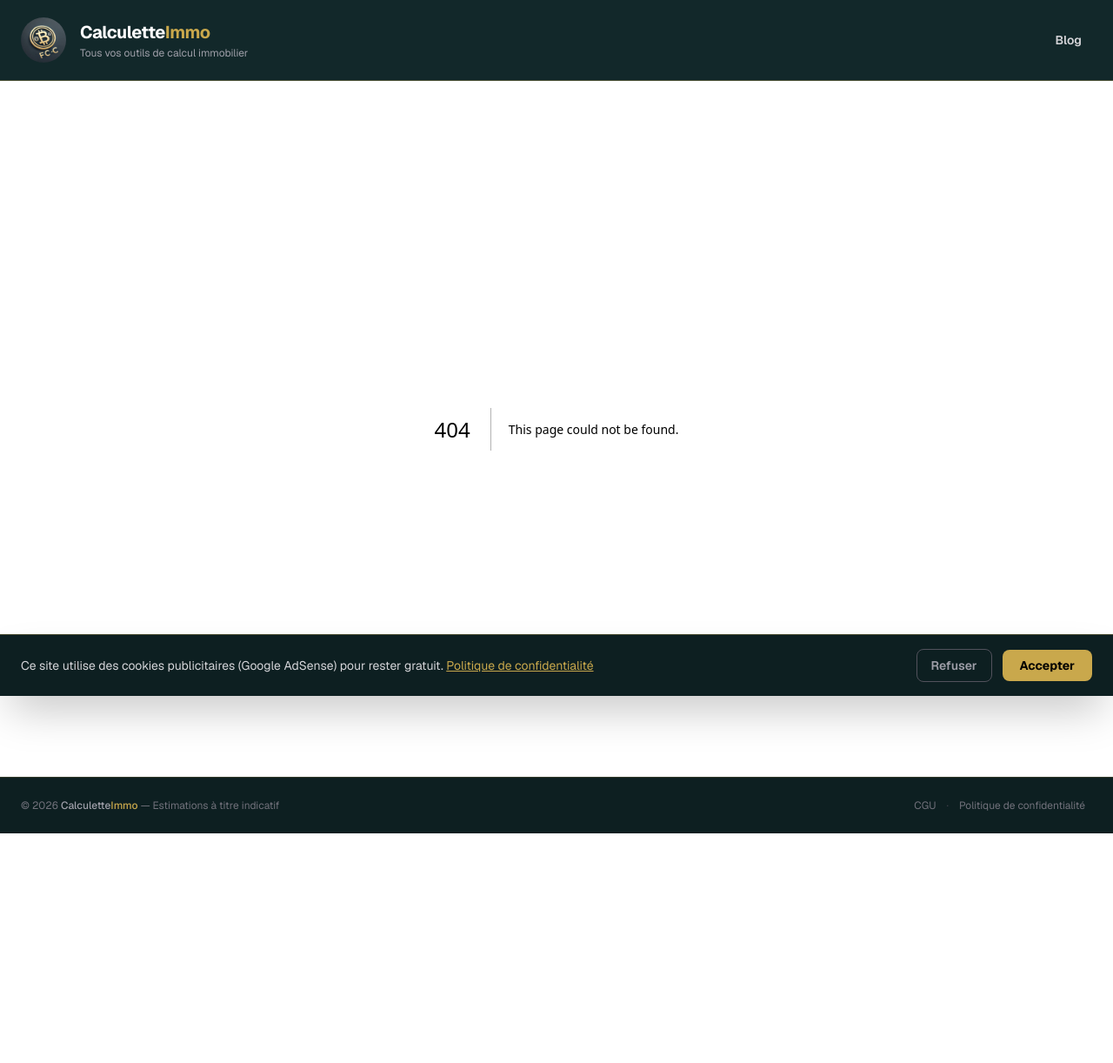
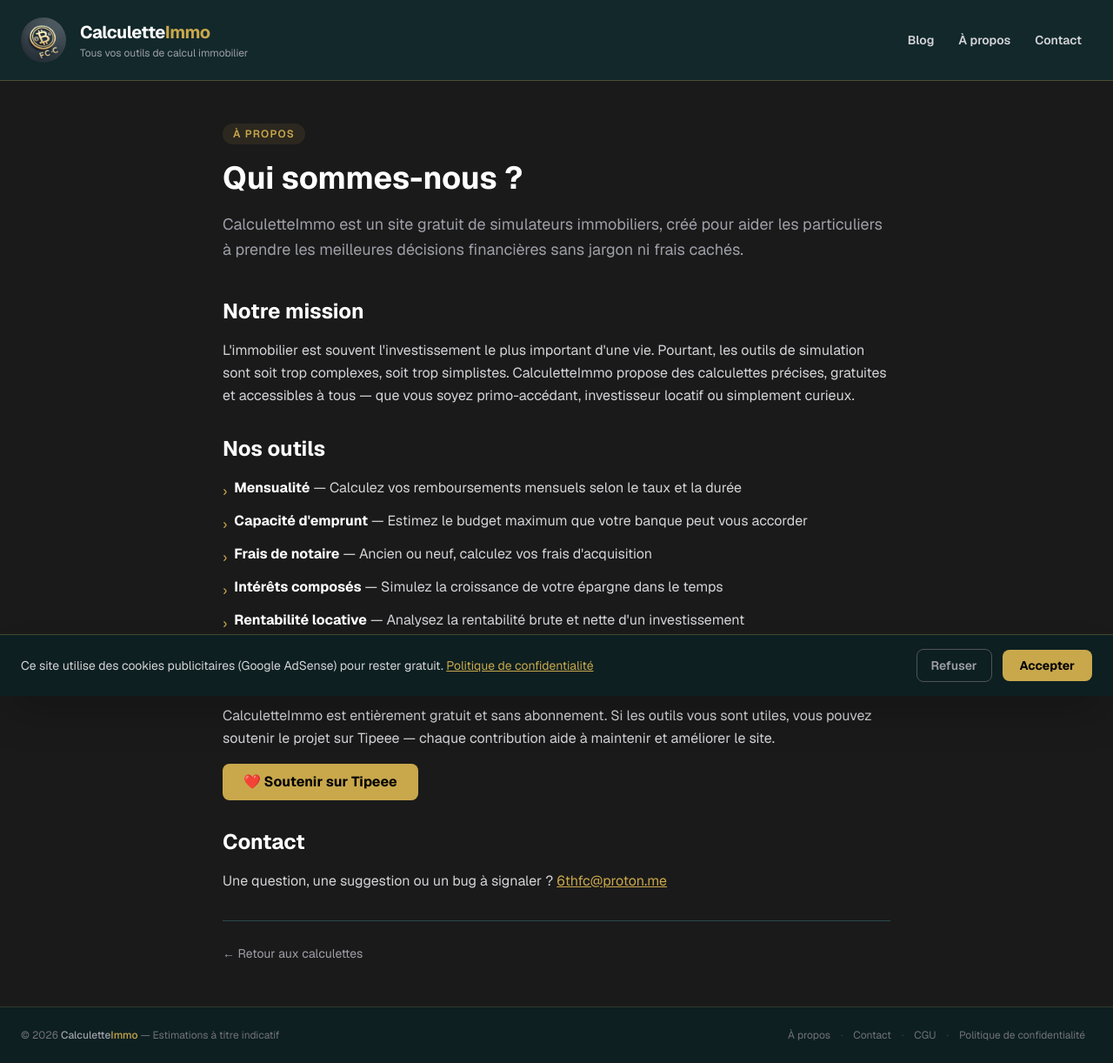
Before and after one commit to FrederickChenot/calculetteimmo-nextjs, a Next.js app: page /a-propos in a window 1280 px wide. Before the commit this address had no page. Shown: the whole page at 87% size. Before the commit the page ends 958 px from the top, so only its background shows below. Built offline with nearby package versions, Linux system fonts and the light colour scheme.

Commit message:
pages à propos et contact + liens header/footer

```diff
--- /dev/null
+++ b/app/a-propos/page.js
@@ -0,0 +1,84 @@
+import Link from "next/link";
+
+export const metadata = {
+  title: "À propos",
+  description: "CalculetteImmo est un site gratuit de simulateurs immobiliers créé pour aider les particuliers à prendre les meilleures décisions financières.",
+};
+
+export default function APropos() {
+  return (
+    <main className="flex-1 px-4 py-12 sm:px-6">
+      <div className="mx-auto max-w-3xl">
+        <div className="mb-10">
+          <span className="inline-block bg-[#C9A84C]/10 text-[#C9A84C] text-xs font-semibold uppercase tracking-widest px-3 py-1 rounded-full mb-4">
+            À propos
+          </span>
+          <h1 className="text-3xl sm:text-4xl font-bold text-white leading-tight mb-4">
+            Qui sommes-nous ?
+          </h1>
+          <p className="text-zinc-400 text-lg leading-relaxed">
+            CalculetteImmo est un site gratuit de simulateurs immobiliers, créé pour aider les particuliers à prendre les meilleures décisions financières sans jargon ni frais cachés.
+          </p>
+        </div>
+
+        <article className="space-y-8 text-zinc-300 leading-relaxed">
+          <section>
+            <h2 className="text-2xl font-bold text-white mb-4">Notre mission</h2>
+            <p>
+              L'immobilier est souvent l'investissement le plus important d'une vie. Pourtant, les outils de simulation sont soit trop complexes, soit trop simplistes. CalculetteImmo propose des calculettes précises, gratuites et accessibles à tous — que vous soyez primo-accédant, investisseur locatif ou simplement curieux.
+            </p>
+          </section>
+
+          <section>
+            <h2 className="text-2xl font-bold text-white mb-4">Nos outils</h2>
+            <ul className="space-y-2">
+              {[
+                ["Mensualité", "Calculez vos remboursements mensuels selon le taux et la durée"],
+                ["Capacité d'emprunt", "Estimez le budget maximum que votre banque peut vous accorder"],
+                ["Frais de notaire", "Ancien ou neuf, calculez vos frais d'acquisition"],
+                ["Intérêts composés", "Simulez la croissance de votre épargne dans le temps"],
+                ["Rentabilité locative", "Analysez la rentabilité brute et nette d'un investissement"],
+              ].map(([titre, desc]) => (
+                <li key={titre} className="flex items-start gap-2">
+                  <span className="text-[#C9A84C] mt-1">›</span>
+                  <span><strong className="text-white">{titre}</strong> — {desc}</span>
+                </li>
+              ))}
+            </ul>
+          </section>
+
+          <section>
+            <h2 className="text-2xl font-bold text-white mb-4">Soutenir le projet</h2>
+            <p>
+              CalculetteImmo est entièrement gratuit et sans abonnement. Si les outils vous sont utiles, vous pouvez soutenir le projet sur Tipeee — chaque contribution aide à maintenir et améliorer le site.
+            </p>
+            <a
+              href="https://fr.tipeee.com/boite-a-outils"
+              target="_blank"
+              rel="nofollow noopener noreferrer"
+              className="inline-flex items-center gap-2 mt-4 bg-[#C9A84C] text-black font-bold px-6 py-2 rounded-lg hover:bg-[#d4b86a] transition-colors"
+            >
+              ❤️ Soutenir sur Tipeee
+            </a>
+          </section>
+
+          <section>
+            <h2 className="text-2xl font-bold text-white mb-4">Contact</h2>
+            <p>
+              Une question, une suggestion ou un bug à signaler ?{" "}
+              <a href="mailto:6thfc@proton.me" className="text-[#C9A84C] underline hover:text-[#d4b86a] transition-colors">
+                6thfc@proton.me
+              </a>
+            </p>
+          </section>
+
+          <div className="pt-6 border-t border-[#2a4a4d]">
+            <Link href="/" className="text-sm text-zinc-400 hover:text-[#C9A84C] transition-colors">
+              ← Retour aux calculettes
+            </Link>
+          </div>
+        </article>
+      </div>
+    </main>
+  );
+}
--- a/app/components/Footer.js
+++ b/app/components/Footer.js
@@ -135,6 +135,14 @@ export default function Footer() {
             — Estimations à titre indicatif
           </p>
           <nav className="flex items-center gap-1 text-xs text-zinc-500">
+            <a href="/a-propos" className="hover:text-[#C9A84C] transition-colors px-2 py-1 rounded hover:bg-[#C9A84C]/10">
+              À propos
+            </a>
+            <span className="text-zinc-700">·</span>
+            <a href="/contact" className="hover:text-[#C9A84C] transition-colors px-2 py-1 rounded hover:bg-[#C9A84C]/10">
+              Contact
+            </a>
+            <span className="text-zinc-700">·</span>
             <button
               onClick={() => setOpenModal("cgu")}
               className="hover:text-[#C9A84C] transition-colors px-2 py-1 rounded hover:bg-[#C9A84C]/10"
--- a/app/components/Header.js
+++ b/app/components/Header.js
@@ -27,13 +27,19 @@ export default function Header() {
           </div>
         </div>
 
-        <nav>
+        <nav className="flex items-center gap-1">
           <Link
             href="/blog"
             className="text-sm font-semibold text-zinc-300 hover:text-[#C9A84C] transition-colors px-3 py-1.5 rounded-lg hover:bg-[#C9A84C]/10"
           >
             Blog
           </Link>
+          <Link href="/a-propos" className="text-sm font-semibold text-zinc-300 hover:text-[#C9A84C] transition-colors px-3 py-1.5 rounded-lg hover:bg-[#C9A84C]/10">
+            À propos
+          </Link>
+          <Link href="/contact" className="text-sm font-semibold text-zinc-300 hover:text-[#C9A84C] transition-colors px-3 py-1.5 rounded-lg hover:bg-[#C9A84C]/10">
+            Contact
+          </Link>
         </nav>
       </div>
     </header>
--- /dev/null
+++ b/app/contact/page.js
@@ -0,0 +1,58 @@
+import Link from "next/link";
+
+export const metadata = {
+  title: "Contact",
+  description: "Contactez CalculetteImmo pour toute question, suggestion ou signalement de bug.",
+};
+
+export default function Contact() {
+  return (
+    <main className="flex-1 px-4 py-12 sm:px-6">
+      <div className="mx-auto max-w-3xl">
+        <div className="mb-10">
+          <span className="inline-block bg-[#C9A84C]/10 text-[#C9A84C] text-xs font-semibold uppercase tracking-widest px-3 py-1 rounded-full mb-4">
+            Contact
+          </span>
+          <h1 className="text-3xl sm:text-4xl font-bold text-white leading-tight mb-4">
+            Nous contacter
+          </h1>
+          <p className="text-zinc-400 text-lg leading-relaxed">
+            Une question, une suggestion ou un bug à signaler ? On vous répond dans les plus brefs délais.
+          </p>
+        </div>
+
+        <div className="space-y-6">
+          <div className="bg-[#12282A] ring-1 ring-[#C9A84C]/20 rounded-2xl p-6">
+            <h2 className="text-lg font-bold text-white mb-2">Par email</h2>
+            <p className="text-zinc-400 text-sm mb-4">Pour toute question générale, suggestion d'outil ou signalement de bug.</p>
+            <a
+              href="mailto:6thfc@proton.me"
+              className="inline-flex items-center gap-2 bg-[#C9A84C] text-black font-bold px-6 py-2 rounded-lg hover:bg-[#d4b86a] transition-colors"
+            >
+              ✉️ 6thfc@proton.me
+            </a>
+          </div>
+
+          <div className="bg-[#12282A] ring-1 ring-[#C9A84C]/20 rounded-2xl p-6">
+            <h2 className="text-lg font-bold text-white mb-2">Soutenir le projet</h2>
+            <p className="text-zinc-400 text-sm mb-4">CalculetteImmo est gratuit. Si les outils vous sont utiles, vous pouvez soutenir le développement.</p>
+            <a
+              href="https://fr.tipeee.com/boite-a-outils"
+              target="_blank"
+              rel="nofollow noopener noreferrer"
+              className="inline-flex items-center gap-2 bg-[#12282A] ring-1 ring-[#C9A84C]/40 text-[#C9A84C] font-bold px-6 py-2 rounded-lg hover:ring-[#C9A84C] transition-colors"
+            >
+              ❤️ Soutenir sur Tipeee
+            </a>
+          </div>
+
+          <div className="pt-6 border-t border-[#2a4a4d]">
+            <Link href="/" className="text-sm text-zinc-400 hover:text-[#C9A84C] transition-colors">
+              ← Retour aux calculettes
+            </Link>
+          </div>
+        </div>
+      </div>
+    </main>
+  );
+}
--- a/app/sitemap.js
+++ b/app/sitemap.js
@@ -4,6 +4,8 @@ export default function sitemap() {
   return [
     { url: base, lastModified: now, changeFrequency: "weekly", priority: 1.0 },
     { url: `${base}/blog`, lastModified: now, changeFrequency: "weekly", priority: 0.8 },
+    { url: `${base}/a-propos`, lastModified: now, changeFrequency: "yearly", priority: 0.5 },
+    { url: `${base}/contact`, lastModified: now, changeFrequency: "yearly", priority: 0.5 },
     { url: `${base}/blog/comment-calculer-mensualite-pret-immobilier`, lastModified: now, changeFrequency: "monthly", priority: 0.7 },
     { url: `${base}/blog/capacite-emprunt-immobilier`, lastModified: now, changeFrequency: "monthly", priority: 0.7 },
     { url: `${base}/blog/frais-de-notaire-achat-immobilier`, lastModified: now, changeFrequency: "monthly", priority: 0.7 },
```
